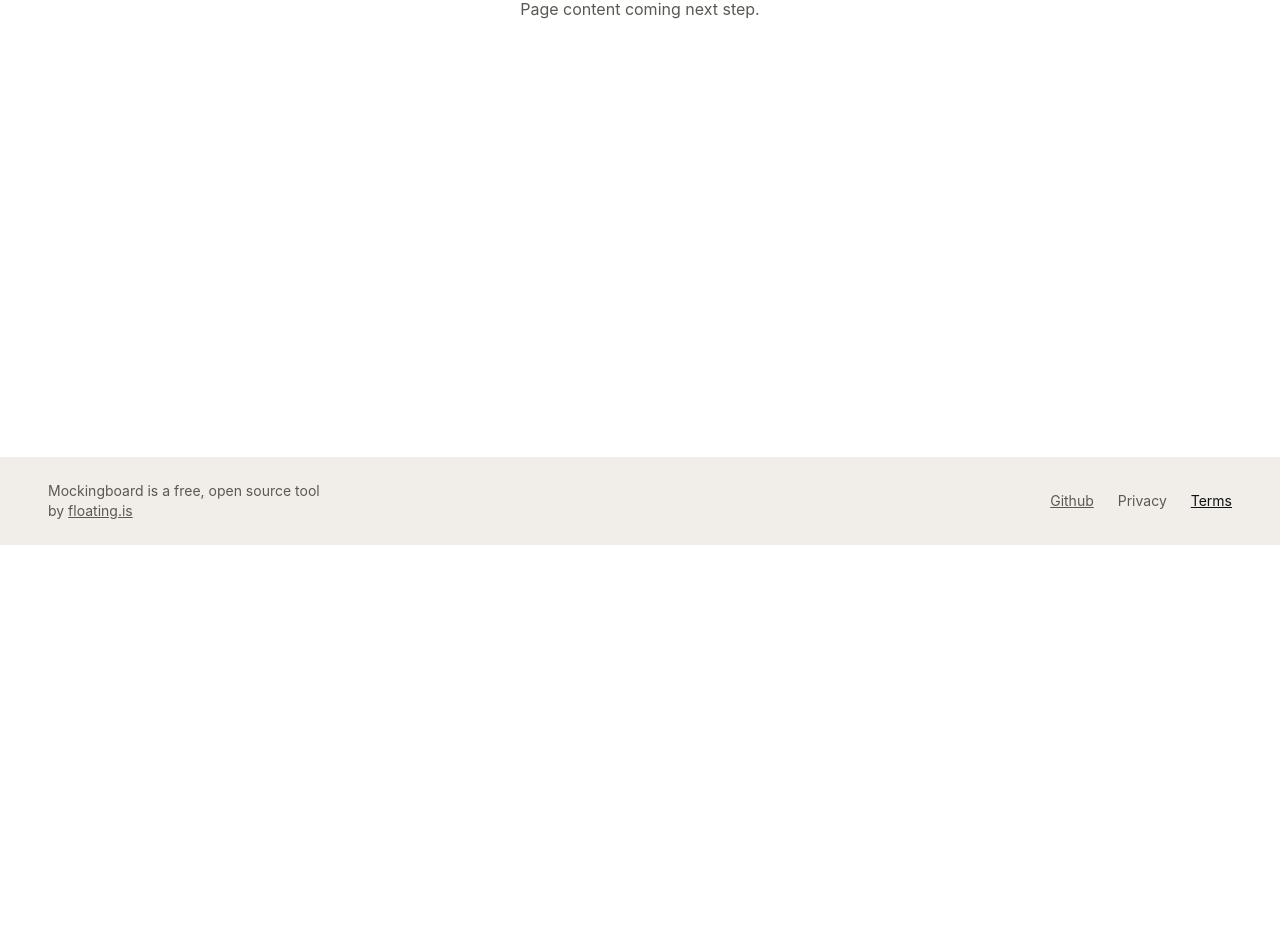
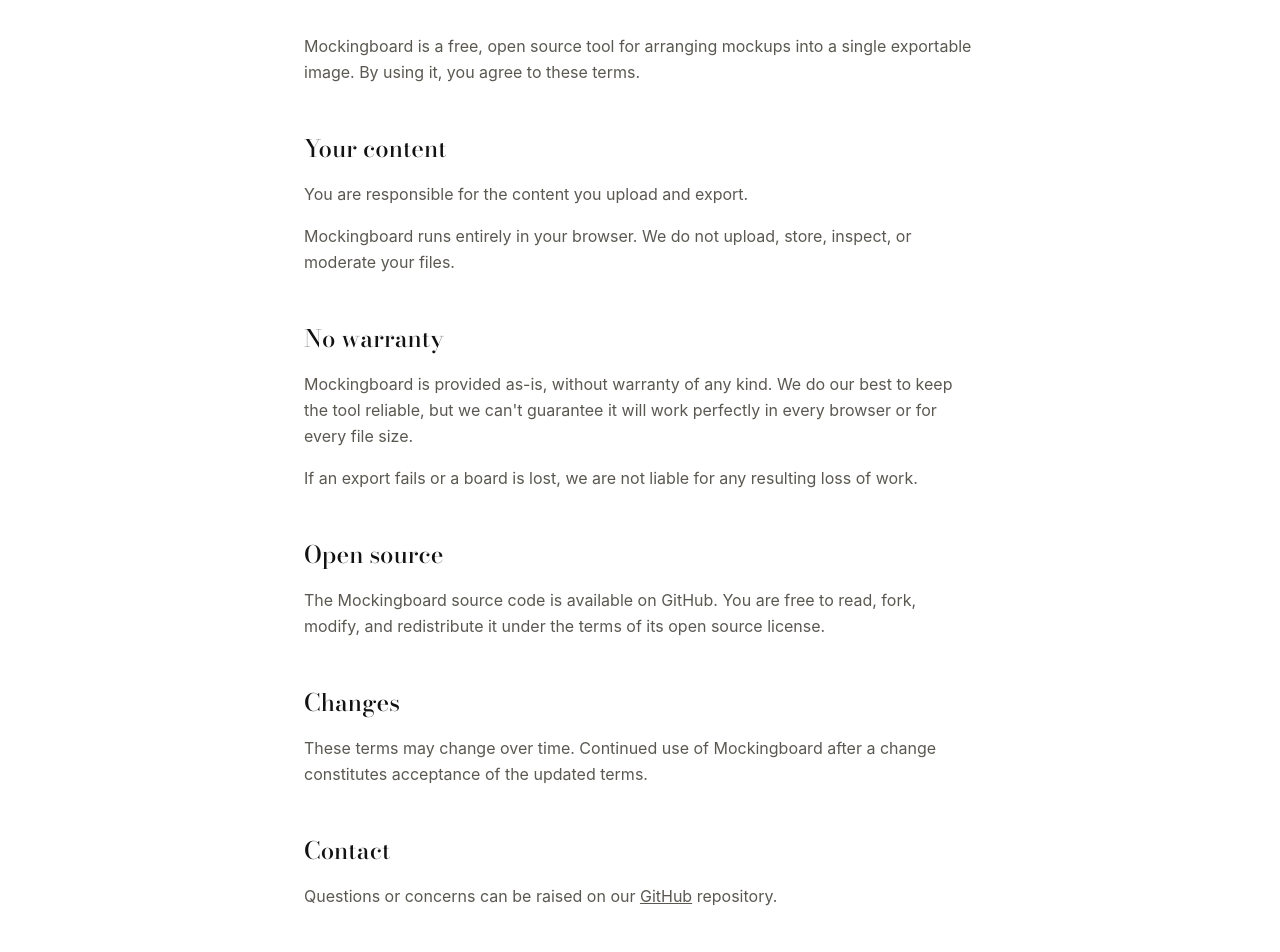
Before and after one commit to mark-mcdermott/mockingboard, a React (Vite) app: page /terms in a window 1280 px wide. Shown: the part 255-1207 px from the top of the page. Before the commit the page ends 800 px from the top, so only its background shows below. Built offline with nearby package versions, Linux system fonts and the light colour scheme.

Commit message:
chore(pages): add copy to Privacy and Terms

```diff
--- a/src/pages/PrivacyPage.tsx
+++ b/src/pages/PrivacyPage.tsx
@@ -7,11 +7,92 @@
   return (
     <div className="mx-auto w-full max-w-3xl flex-1 px-5 md:px-12">
       <Header />
-      <main className="py-16 text-center">
-        <h1 className="font-serif text-5xl font-medium tracking-tight">
-          Privacy
-        </h1>
-        <p className="mt-12 text-ink-soft">Page content coming next step.</p>
+      <main className="py-16">
+        <header className="text-center">
+          <h1 className="font-serif text-5xl font-medium tracking-tight">
+            Privacy
+          </h1>
+          <p className="mt-4 text-sm text-ink-muted">
+            Last updated: May 2026
+          </p>
+        </header>
+
+        <div className="mt-12 space-y-12 leading-relaxed text-ink-soft">
+          <section className="space-y-4">
+            <p>
+              Mockingboard is designed to run entirely in your browser. Your
+              images and files never leave your device.
+            </p>
+            <p>This Privacy Policy explains exactly how that works.</p>
+          </section>
+
+          <section>
+            <h2 className="font-serif text-2xl font-medium text-ink">
+              What we collect
+            </h2>
+            <div className="mt-4 space-y-4">
+              <p>
+                We do not collect, store, or process any of your images,
+                files, or personal data.
+              </p>
+              <p>Mockingboard has no accounts, logins, or user profiles.</p>
+            </div>
+          </section>
+
+          <section>
+            <h2 className="font-serif text-2xl font-medium text-ink">
+              How your data is handled
+            </h2>
+            <div className="mt-4 space-y-4">
+              <p>All image processing happens locally in your browser.</p>
+              <p>Your files are never uploaded to our servers.</p>
+              <p>
+                When you export a board, the image is generated on your
+                device and saved directly to your computer.
+              </p>
+            </div>
+          </section>
+
+          <section>
+            <h2 className="font-serif text-2xl font-medium text-ink">
+              Analytics
+            </h2>
+            <div className="mt-4 space-y-4">
+              <p>
+                We may use minimal, privacy-friendly analytics to understand
+                how Mockingboard is used — such as page views or feature
+                usage.
+              </p>
+              <p>
+                This data is anonymous and does not include any of your
+                files or personal information.
+              </p>
+            </div>
+          </section>
+
+          <section>
+            <h2 className="font-serif text-2xl font-medium text-ink">
+              Third parties
+            </h2>
+            <div className="mt-4 space-y-4">
+              <p>We do not share any data with third parties.</p>
+              <p>
+                Mockingboard does not require third-party services to have
+                access to your data or files.
+              </p>
+              <p>
+                If you have any questions, feel free to reach out via our{' '}
+                <a
+                  href="https://github.com/mark-mcdermott/mockingboard"
+                  className="underline hover:text-ink"
+                >
+                  GitHub
+                </a>{' '}
+                repository.
+              </p>
+            </div>
+          </section>
+        </div>
       </main>
     </div>
   )
--- a/src/pages/TermsPage.tsx
+++ b/src/pages/TermsPage.tsx
@@ -7,11 +7,102 @@
   return (
     <div className="mx-auto w-full max-w-3xl flex-1 px-5 md:px-12">
       <Header />
-      <main className="py-16 text-center">
-        <h1 className="font-serif text-5xl font-medium tracking-tight">
-          Terms
-        </h1>
-        <p className="mt-12 text-ink-soft">Page content coming next step.</p>
+      <main className="py-16">
+        <header className="text-center">
+          <h1 className="font-serif text-5xl font-medium tracking-tight">
+            Terms
+          </h1>
+          <p className="mt-4 text-sm text-ink-muted">
+            Last updated: May 2026
+          </p>
+        </header>
+
+        <div className="mt-12 space-y-12 leading-relaxed text-ink-soft">
+          <section className="space-y-4">
+            <p>
+              Mockingboard is a free, open source tool for arranging
+              mockups into a single exportable image. By using it, you
+              agree to these terms.
+            </p>
+          </section>
+
+          <section>
+            <h2 className="font-serif text-2xl font-medium text-ink">
+              Your content
+            </h2>
+            <div className="mt-4 space-y-4">
+              <p>
+                You are responsible for the content you upload and export.
+              </p>
+              <p>
+                Mockingboard runs entirely in your browser. We do not
+                upload, store, inspect, or moderate your files.
+              </p>
+            </div>
+          </section>
+
+          <section>
+            <h2 className="font-serif text-2xl font-medium text-ink">
+              No warranty
+            </h2>
+            <div className="mt-4 space-y-4">
+              <p>
+                Mockingboard is provided as-is, without warranty of any
+                kind. We do our best to keep the tool reliable, but we
+                can't guarantee it will work perfectly in every browser
+                or for every file size.
+              </p>
+              <p>
+                If an export fails or a board is lost, we are not liable
+                for any resulting loss of work.
+              </p>
+            </div>
+          </section>
+
+          <section>
+            <h2 className="font-serif text-2xl font-medium text-ink">
+              Open source
+            </h2>
+            <div className="mt-4 space-y-4">
+              <p>
+                The Mockingboard source code is available on GitHub. You
+                are free to read, fork, modify, and redistribute it under
+                the terms of its open source license.
+              </p>
+            </div>
+          </section>
+
+          <section>
+            <h2 className="font-serif text-2xl font-medium text-ink">
+              Changes
+            </h2>
+            <div className="mt-4 space-y-4">
+              <p>
+                These terms may change over time. Continued use of
+                Mockingboard after a change constitutes acceptance of the
+                updated terms.
+              </p>
+            </div>
+          </section>
+
+          <section>
+            <h2 className="font-serif text-2xl font-medium text-ink">
+              Contact
+            </h2>
+            <div className="mt-4 space-y-4">
+              <p>
+                Questions or concerns can be raised on our{' '}
+                <a
+                  href="https://github.com/mark-mcdermott/mockingboard"
+                  className="underline hover:text-ink"
+                >
+                  GitHub
+                </a>{' '}
+                repository.
+              </p>
+            </div>
+          </section>
+        </div>
       </main>
     </div>
   )
```
